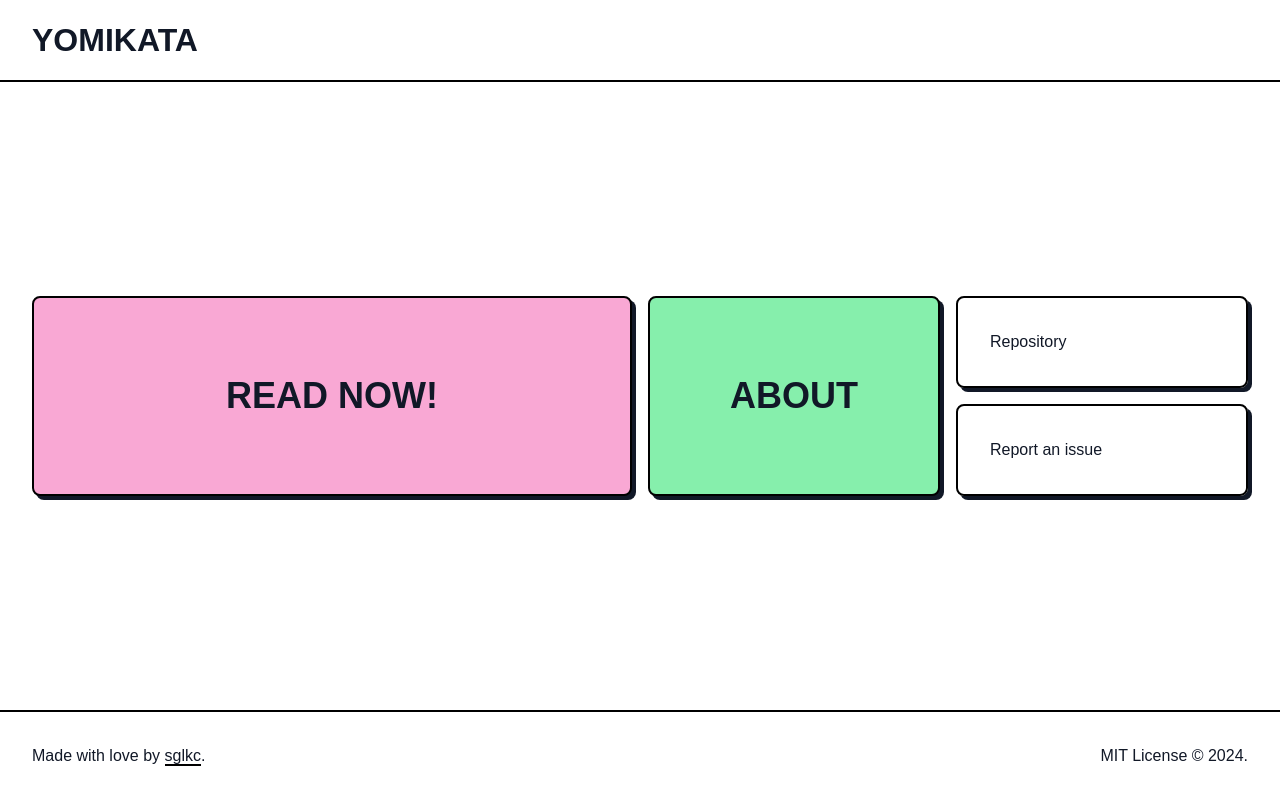
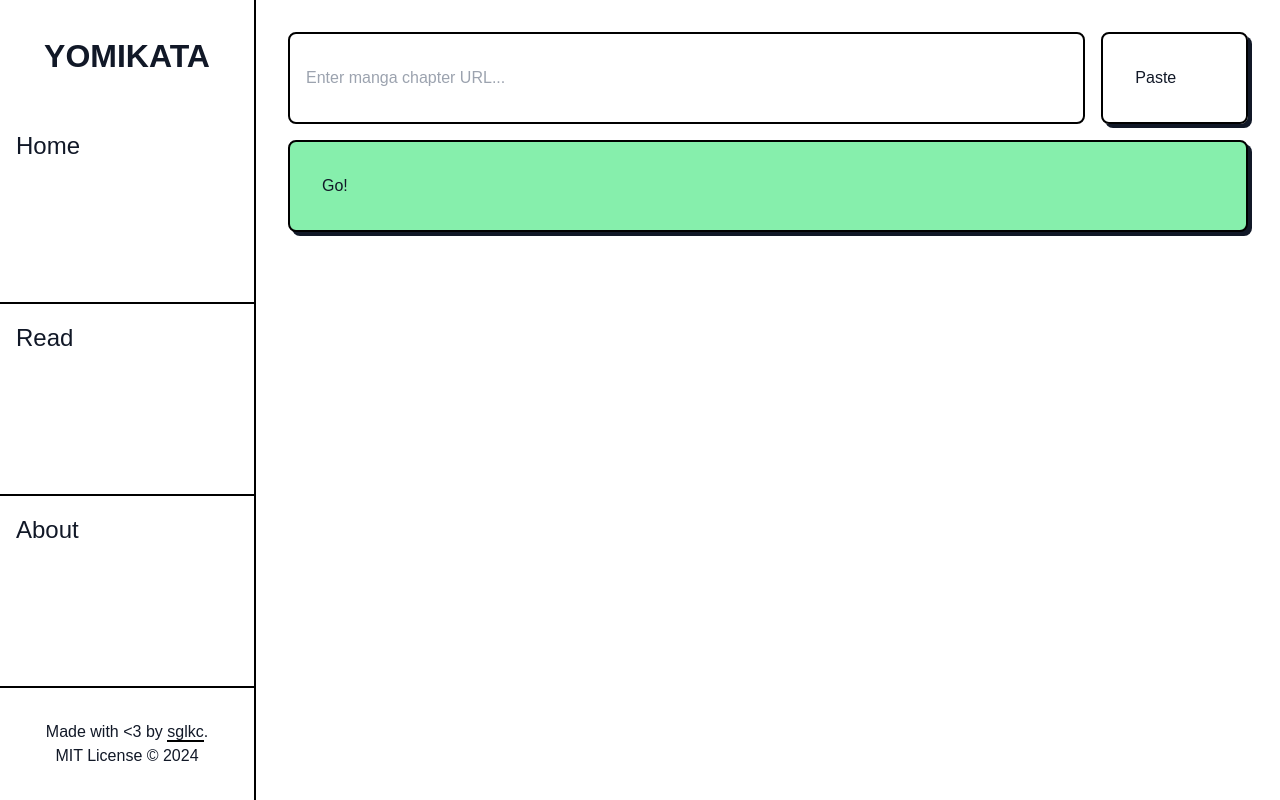
Before and after one commit to sglkc/yomikata, a SvelteKit app: page / in a window 1280 px wide. Built offline with nearby package versions, Linux system fonts and the light colour scheme.

Commit message:
feat(components): add Input, Navbar

```diff
--- /dev/null
+++ b/src/lib/components/Input.svelte
@@ -0,0 +1,17 @@
+<script lang="ts">
+import type { HTMLInputAttributes } from 'svelte/elements'
+import clsx from 'clsx'
+
+interface $$Props extends HTMLInputAttributes {}
+
+let { class: className, ...rest } = $$props
+</script>
+
+<input
+  class={clsx(
+    'p-4 b-base b-2 rounded-lg w-full',
+    className
+  )}
+  placeholder="Type something here..."
+  {...rest}
+/>
--- /dev/null
+++ b/src/lib/components/Navbar.svelte
@@ -0,0 +1,40 @@
+<script>
+import Link from './Link.svelte'
+import { page } from '$app/stores'
+import clsx from 'clsx'
+
+const menus = [
+  { title: 'Home', href: '/' },
+  { title: 'Read', href: '/read' },
+  { title: 'About', href: '/about' }
+]
+</script>
+
+<nav
+  class={clsx(
+    'h-100svh py-8 b-base b-r-2 flex flex-col gap-8 font-heading',
+    'sticky top-0 '
+  )}>
+  <header class="text-center">
+    <h1 class="fw-bold text-8">YOMIKATA</h1>
+  </header>
+  <ul class="grid w-full grow">
+    {#each menus as menu, i}
+      <li
+        class:bg-pink-300={$page.url.pathname == menu.href}
+        class:b-t-2={i == 0}
+        class="p-4 b-base b-b-2 grid transition-colors on:bg-pink-300"
+      >
+        <a class="fw-medium text-6" href={menu.href}>{menu.title}</a>
+      </li>
+    {/each}
+  </ul>
+  <footer class="text-center">
+    <p>
+      Made with &lt;3 by <Link href="https://github.com/sglkc">sglkc</Link>.
+    </p>
+    <p>
+      MIT License &copy; 2024
+    </p>
+  </footer>
+</nav>
--- a/src/routes/+layout.svelte
+++ b/src/routes/+layout.svelte
@@ -3,22 +3,17 @@ import '@unocss/reset/tailwind.css'
 import 'virtual:uno.css'
 import '@fontsource-variable/sora'
 import '@fontsource-variable/bricolage-grotesque'
-import Link from '$lib/components/Link.svelte'
+import clsx from 'clsx'
+import Navbar from '$lib/components/Navbar.svelte'
 </script>
 
-<div class="bg-base text-base font-body min-h-100svh flex flex-col justify-between">
-  <header class="px-8 py-4 b-base b-b-2 flex justify-between items-center font-heading fw-bold">
-    <h1 class="text-8">YOMIKATA</h1>
-  </header>
-  <main class="p-8">
+<div class={clsx(
+  'bg-base text-base font-body min-h-100svh grid cols-10 justify-between'
+)}>
+  <div class="col-span-2">
+    <Navbar />
+  </div>
+  <main class="col-span-8 p-8">
     <slot />
   </main>
-  <footer class="p-8 b-base b-t-2 flex justify-between">
-    <p>
-      Made with love by <Link href="https://github.com/sglkc">sglkc</Link>.
-    </p>
-    <p>
-      MIT License &copy; 2024.
-    </p>
-  </footer>
 </div>
--- a/src/routes/+page.svelte
+++ b/src/routes/+page.svelte
@@ -1,24 +1,10 @@
 <script lang="ts">
 import Card from '$lib/components/Card.svelte'
+import Input from '$lib/components/Input.svelte'
 </script>
 
 <div class="grid cols-12 gap-4">
-  <Card class="col-span-6 row-span-2 bg-pink-300" pop>
-    <a
-      class="absolute inset-0 flex justify-center items-center fw-bold text-4xl"
-      href="/read"
-    >
-      READ NOW!
-    </a>
-  </Card>
-  <Card class="col-span-3 row-span-2 bg-green-300" pop>
-    <a
-      class="absolute inset-0 flex justify-center items-center fw-bold text-4xl"
-      href="/read"
-    >
-      ABOUT
-    </a>
-  </Card>
-  <Card class="col-span-3">Repository</Card>
-  <Card class="col-span-3">Report an issue</Card>
+  <Input class="col-span-10" placeholder="Enter manga chapter URL..." />
+  <Card class="col-span-2" pop>Paste</Card>
+  <Card class="col-span-12 bg-green-300" pop>Go!</Card>
 </div>
--- /dev/null
+++ b/src/routes/about/+page.svelte
@@ -0,0 +1 @@
+<h1>HI!</h1>
```
